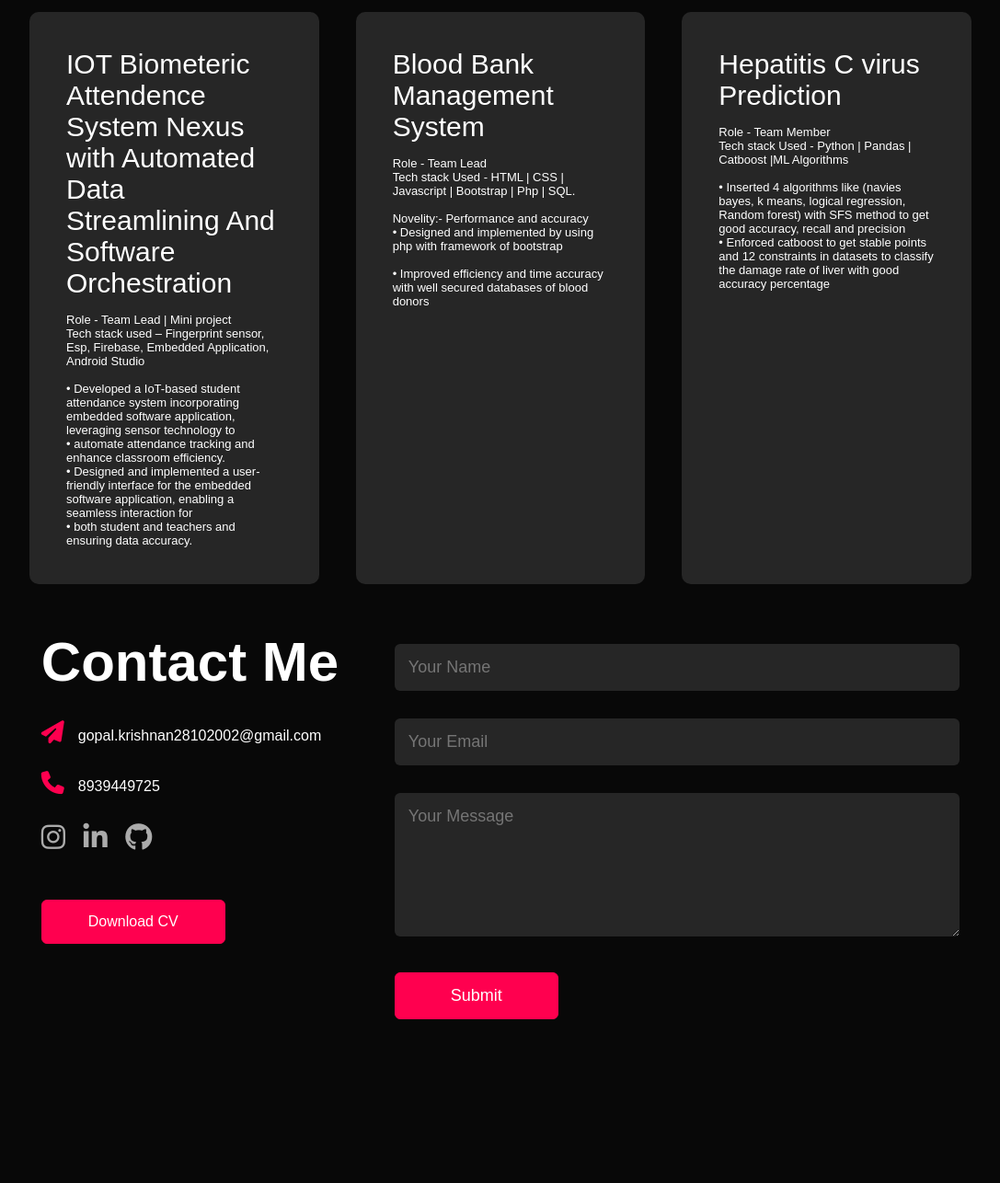
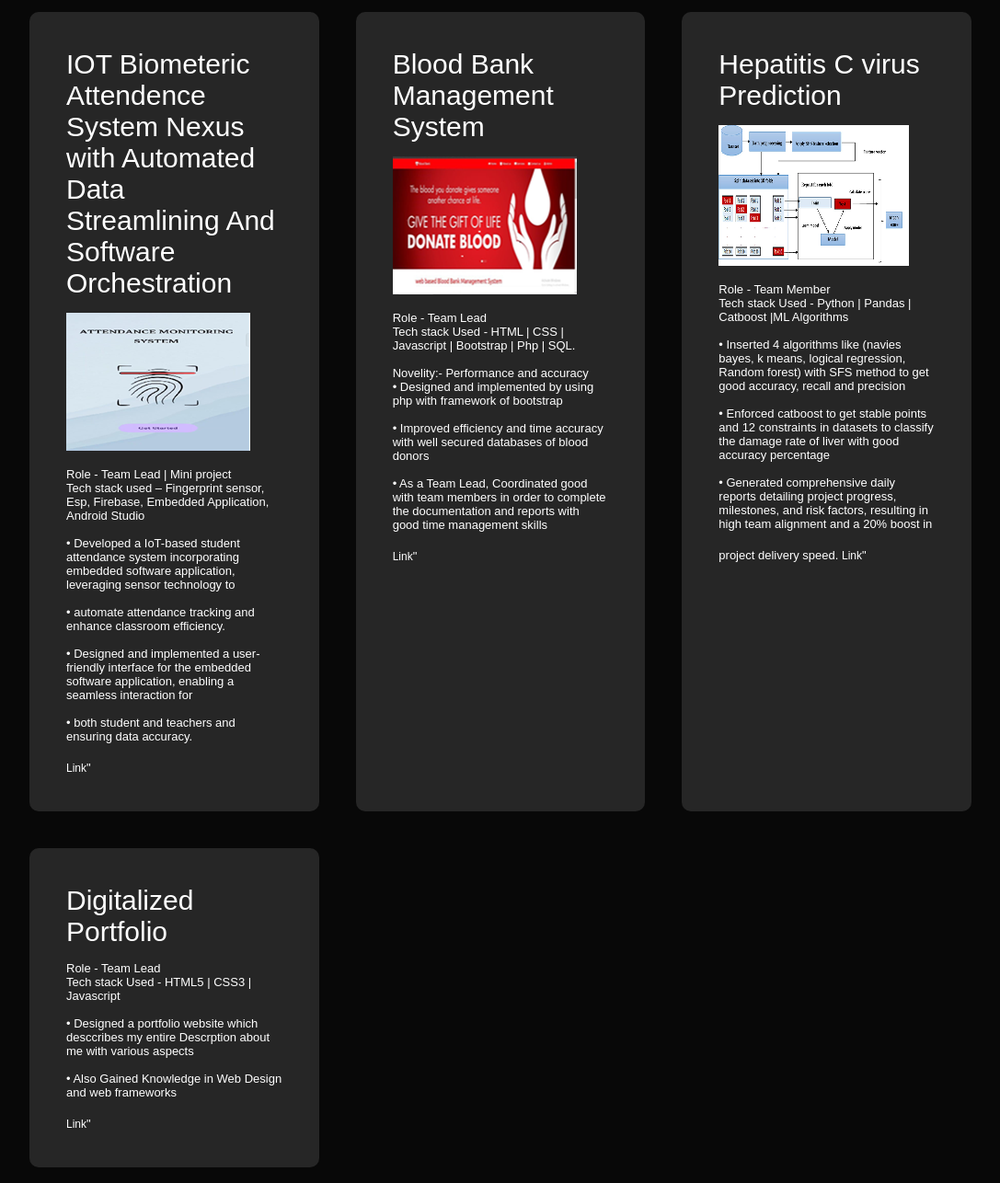
Before and after one commit to Gopalakrishnan369/Portfolio, a plain HTML site: page index.html in a window 1280 px wide. Shown: the part 1720-3006 px from the top of the page at 92% size, without its empty margins (96-1183 px from the left). Before the commit the page ends 2878 px from the top, so only its background shows below. Drawn offline with Linux system fonts and the light colour scheme.

Commit message:
Update index.html

```diff
--- a/index.html
+++ b/index.html
@@ -122,39 +122,68 @@
 
             <div>
                 <h2>IOT Biometeric Attendence System Nexus with Automated Data Streamlining And Software Orchestration</h2>
+                <img src="images/atendence.png" alt=""><br>
+                <br>
                 <p>Role - Team Lead | Mini project<br> Tech stack used – Fingerprint sensor, Esp, Firebase, Embedded Application, Android Studio<br>
                     <br>
                    • Developed a IoT-based student attendance system incorporating embedded
                      software application, leveraging sensor technology to <br>
+                    <br>
                    • automate attendance tracking and enhance classroom efficiency.<br>
+                    <br>
                    • Designed and implemented a user-friendly interface for the embedded
                      software application, enabling a seamless interaction for<br>
+                    <br>
                    • both student and teachers and ensuring data accuracy.<br>
+                    <a href="https://github.com/Gopalakrishnan369">Link</a>"</p>
 
 
             </div>
             <div>
                 <h2>Blood Bank Management System</h2>
+                <img src="images/Picture1.png" alt=""><br>
+                <br>
                 <p>Role - Team Lead<br>Tech stack Used - HTML | CSS | Javascript | Bootstrap | Php | SQL.<br>
                     <br>
                     Novelity:- Performance and accuracy  <br>
                     • Designed and implemented by using php with framework of bootstrap<br>
                     <br>
-                    • Improved efficiency and time accuracy with well secured databases of blood donors</p>
+                    • Improved efficiency and time accuracy with well secured databases of blood donors<br>
+                <br>
+                    • As a Team Lead, Coordinated good with team members in order to complete the documentation and reports with good time management skills
+                <br>
+                    <a href="https://github.com/Gopalakrishnan369">Link</a>"</p>
 
 
             </div>
             <div>
                 <h2>Hepatitis C virus Prediction</h2>
+                <img src="images/hepatitis.png" alt=""><br>
+                <br>
                 <p>Role - Team Member<br>Tech stack Used - Python | Pandas | Catboost |ML Algorithms<br>
                     <br>
                    • Inserted 4 algorithms like (navies bayes, k means, logical regression, Random forest) with SFS method to get good
                      accuracy, recall and precision<br>
+                    <br>
                    • Enforced catboost to get stable points and 12 constraints in datasets to
-                     classify the damage rate of liver with good accuracy percentage<br></p>
+                     classify the damage rate of liver with good accuracy percentage<br>
+                <br>
+                   • Generated comprehensive daily reports detailing project progress, milestones, and risk factors, resulting in high team alignment and a 20%
+                     boost in project delivery speed.
+
+                    <a href="https://github.com/Gopalakrishnan369">Link</a>"</p>
 
 
             </div>
+            <div>
+                <h2>Digitalized Portfolio</h2>
+                <p>Role - Team Lead<br>Tech stack Used - HTML5 | CSS3 | Javascript <br>
+                <br>
+                 • Designed a portfolio website which desccribes my entire Descrption about me with various aspects<br>
+                 <br>
+                 • Also Gained Knowledge in Web Design and web frameworks<br>
+                 <a href="https://gopalakrishnan369.github.io/Portfolio/">Link</a>"</p>
+
 
 
 
```
